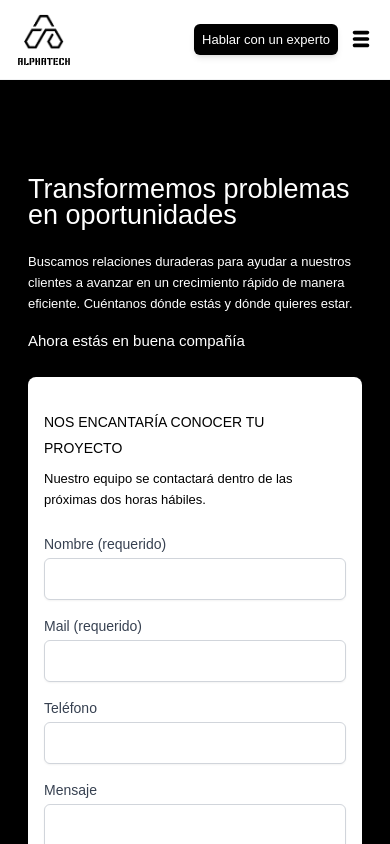
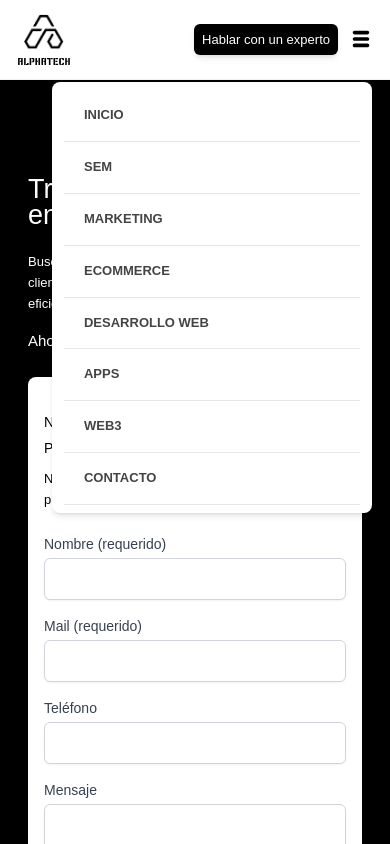
Before and after one commit to biigkeviindev/mainarquetype, a Next.js app: page /contacto in a window 390 px wide. Both pictures are taken after a click on the icon 360 px from the left and 39 px from the top of the page. Shown: the top 844 px of the page. Built offline with nearby package versions, Linux system fonts and the light colour scheme.

Commit message:
Add: MenuMobile component package

```diff
--- a/packages/Main/Formularios/FormularioContacto.tsx
+++ b/packages/Main/Formularios/FormularioContacto.tsx
@@ -90,16 +90,16 @@ const FormularioContacto: React.FC = () => {
         ></textarea>
       </div>
 
-      <p className="text-sm text-gray-500">
+      <p className="text-[12px] text-gray-500">
         Al enviar este formulario aceptas la política de privacidad
       </p>
 
       <div>
         <button
           type="submit"
-          className="bg-black text-white cursor-pointer shadow-md"
+          className="w-full font-bold bg-black text-white cursor-pointer shadow-md"
         >
-          Enviar
+          Solicitar contacto
         </button>
       </div>
     </form>
--- a/packages/Main/constants/common.tsx
+++ b/packages/Main/constants/common.tsx
@@ -1,24 +1,31 @@
 export const MENU_ITEMS = [
   {
     content: <span>SEM</span>,
+    url: "/services/seo-sem",
   },
   {
     content: <span>MARKETING</span>,
+    url: "/services/marketing-digital",
   },
   {
     content: <span>ECOMMERCE</span>,
+    url: "/services/seo-sem",
   },
   {
     content: <span>DESARROLLO WEB</span>,
+    url: "/services/diseno-web",
   },
   {
     content: <span>APPS</span>,
+    url: "/services/apps",
   },
   {
     content: <span>WEB3</span>,
+    url: "/services/blockchain",
   },
   {
     content: <span>CONTACTO</span>,
+    url: "/contacto",
   },
 ];
 
--- a/packages/Menu/Menu.tsx
+++ b/packages/Menu/Menu.tsx
@@ -1,5 +1,6 @@
 import React, { ReactNode, useEffect, useState } from "react";
 import { TiThMenu } from "react-icons/ti";
+import MobileMenu from "../MobileMenu/MobileMenu";
 
 type Item = {
   content: string | ReactNode;
@@ -71,10 +72,14 @@ const Menu = ({ items }: MenuProps) => {
             >
               Hablar con un experto
             </button>
-            <TiThMenu
+            {/* <TiThMenu
               className="cursor-pointer"
               color={scrollActive ? "white" : "black"}
               size={22}
+            /> */}
+            <MobileMenu
+              items={items}
+              colorIcon={scrollActive ? "white" : "black"}
             />
           </div>
         </div>
--- /dev/null
+++ b/packages/MobileMenu/MobileMenu.tsx
@@ -0,0 +1,60 @@
+import Link from "next/link";
+import React, { useState, useRef, useEffect } from "react";
+import { MdDoubleArrow } from "react-icons/md";
+import { TiThMenu } from "react-icons/ti";
+
+const MobileMenu = ({ items, colorIcon }: any) => {
+  const [isOpen, setIsOpen] = useState(false);
+  const menuRef = useRef<HTMLDivElement | null>(null);
+
+  const toggleMenu = () => {
+    setIsOpen(!isOpen);
+  };
+
+  const handleClickOutside = (event: any) => {
+    if (menuRef.current && !menuRef?.current?.contains(event.target)) {
+      setIsOpen(false);
+    }
+  };
+
+  useEffect(() => {
+    document.addEventListener("click", handleClickOutside, true);
+    return () => {
+      document.removeEventListener("click", handleClickOutside, true);
+    };
+  }, []);
+
+  return (
+    <div className="relative inline-block">
+      <TiThMenu
+        onClick={toggleMenu}
+        className="cursor-pointer"
+        color={colorIcon}
+        size={22}
+      />
+      {isOpen && (
+        <div
+          ref={menuRef}
+          className="right-0 absolute mt-8 py-2 min-w-[20rem] bg-white rounded-lg shadow-md"
+        >
+          <nav className="flex flex-col  px-3">
+            <Link href="/">
+              <p className="px-[20px] py-[15px] font-semibold cursor-pointer text-[13px] text-[#444444] border-b border-custom-gray">
+                INICIO
+              </p>
+            </Link>
+            {items.map((item: any, key: number) => (
+              <Link href={item.url} key={key}>
+                <p className="px-[20px] py-[15px] font-semibold cursor-pointer text-[13px] text-[#444444] border-b border-custom-gray">
+                  {item.content}
+                </p>
+              </Link>
+            ))}
+          </nav>
+        </div>
+      )}
+    </div>
+  );
+};
+
+export default MobileMenu;
```
